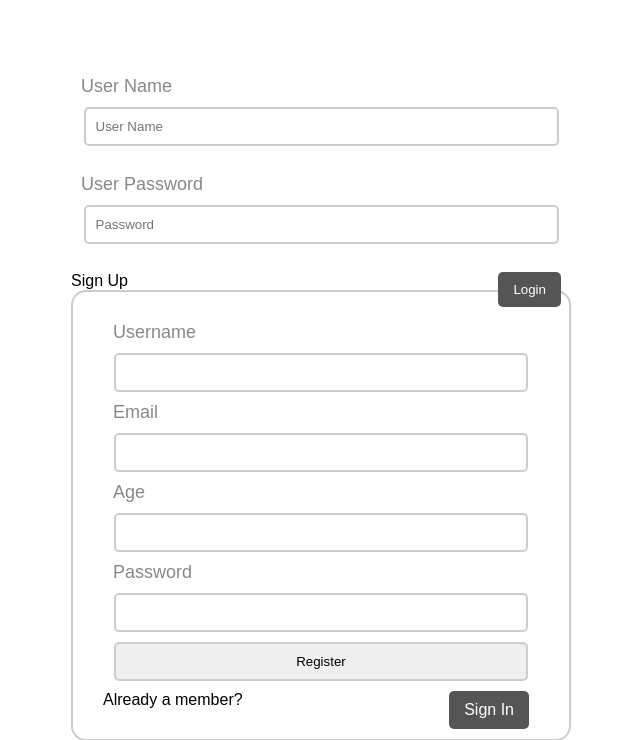
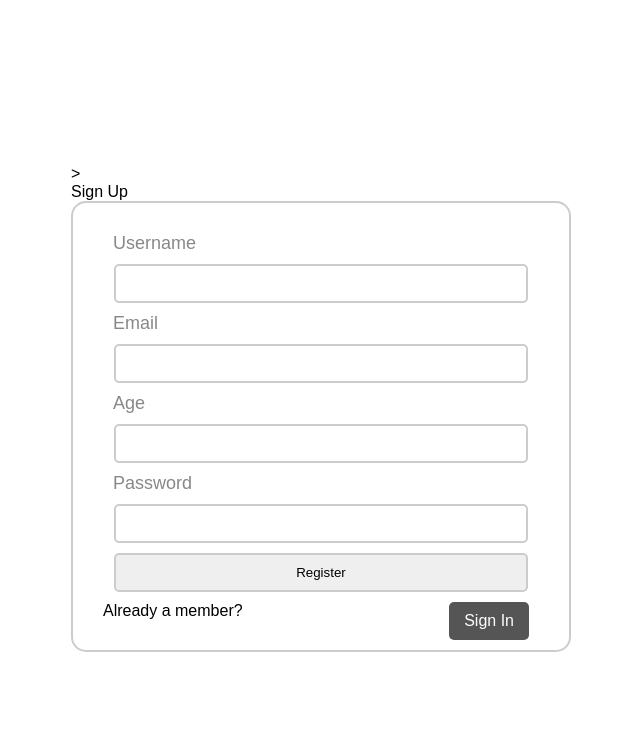
Before and after one commit to OnyileFelix1/php_login_page, a PHP site: page /register.php in a window 1280 px wide. Shown: the top 740 px of the page, without its empty margins (319-959 px from the left). Run offline with PHP 8.4, Linux system fonts and the light colour scheme; a stand-in replaces the project's code that opens the database connection.

Commit message:
Update register.php

```diff
--- a/Login-System-PHP-and-MYSQL-master/Login-System-PHP-and-MYSQL-master/register.php
+++ b/Login-System-PHP-and-MYSQL-master/Login-System-PHP-and-MYSQL-master/register.php
@@ -38,20 +38,12 @@
                       <p>Registration successfully!</p>
                   </div> <br>";
             echo "<a href='index.php'><button class='btn'>Login Now</button>";
-
-
          }
 
          }else{
 
         ?>
-            <label>User Name</label>
-     	<input type="text" name="uname" placeholder="User Name"><br>
-
-     	<label>User Password</label>
-     	<input type="password" name="password" placeholder="Password"><br>
-
-     	<button type="submit">Login</button>
+           >
             <header>Sign Up</header>
             <form action="" method="post">
                 <div class="field input">
```
